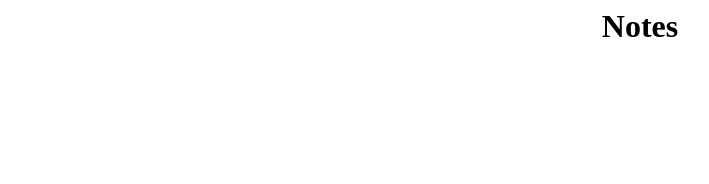
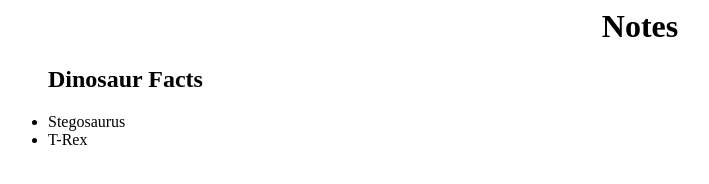
Before and after one commit to dryeet/myDomain, a plain HTML site: page index.html in a window 1280 px wide. Shown: the whole page, without its empty margins (0-709 px from the left). Drawn offline with Linux system fonts and the light colour scheme.

Commit message:
added notes

```diff
--- a/index.html
+++ b/index.html
@@ -4,5 +4,12 @@
     </head>
     <body>
         <h1><center>Notes</center></h1>
+      <ul>
+        <h2>
+          Dinosaur Facts
+        </h2>
+        <li>Stegosaurus</li>
+        <li>T-Rex</li>
+      </ul>
     </body>
 </html>
```
